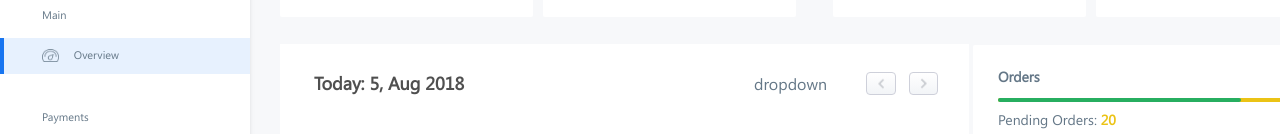
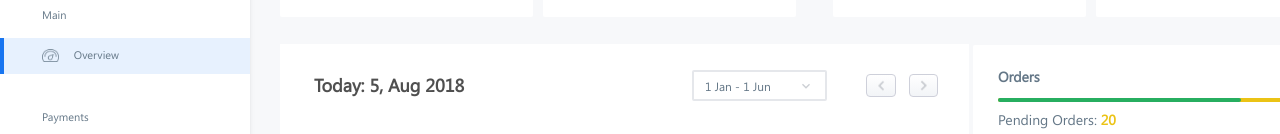
Before and after one commit to Joetech12/transmonitor, a React (Vite) app: page / in a window 1280 px wide. Shown: the part 151-285 px from the top of the page. Built offline with nearby package versions, Linux system fonts and the light colour scheme.

Commit message:
implemented sticky sidebar

```diff
--- a/src/components/overviewPage/BigChartRow.jsx
+++ b/src/components/overviewPage/BigChartRow.jsx
@@ -2,6 +2,7 @@ import { useEffect, useState } from "react";
 import BigChart from "/images/big_chart.png";
 
 import SmallProgressCard from "./SmallProgressCard";
+import { MdKeyboardArrowDown } from "react-icons/md";
 
 console.log({ BigChart });
 
@@ -23,7 +24,10 @@ const BigChartRow = () => {
             Today: 5, Aug 2018
           </p>
           <div className='flex items-center space-x-[39.23px]'>
-            <div className=''>dropdown</div>
+            <div className='flex items-center justify-between w-[135px] border-[2px] h-[31px] rounded-[2px] px-[11px] py-[10px] cursor-pointer'>
+              <p className='text-[12px]'>1 Jan - 1 Jun</p>
+              <MdKeyboardArrowDown className='text-[16px] text-[#CCCFD4] ' />
+            </div>
             <div className='flex items-center space-x-[13.28px]'>
               <div className='flex justify-center items-center border bg-gradient-to-t from-[#F2F4F7] hover:from-[#e1e2e5] to-white border-[#CED0DA] rounded-[4px] h-[22.97px] w-[29.36px] cursor-pointer'>
                 <img
--- a/src/components/sidebar/FullSideBar.jsx
+++ b/src/components/sidebar/FullSideBar.jsx
@@ -2,7 +2,7 @@ import MenuItem from "./MenuItem";
 
 const FullSideBar = () => {
   return (
-    <div className='h-full bg-white shadow-md pt-[33px] '>
+    <div className='min-h-screen lg:h-screen bg-white shadow-md pt-[33px] lg:sticky lg:top-[60px]'>
       <div className='ml-[30px] btn btn-secondary font-secondaryBold tracking-[0.2px] rounded-[30px] text-[12px] text-white  w-[163px] hidden lg:flex'>
         GENERATE INVOICE
       </div>
--- a/src/layouts/DashboardLayout.jsx
+++ b/src/layouts/DashboardLayout.jsx
@@ -8,7 +8,7 @@ const DashboardLayout = () => {
     <div>
       <Navbar />
       <div className='grid grid-cols-[100px_1fr] md:grid-cols-[250px_1fr] min-h-screen mt-[60px]'>
-        <FullSideBar />
+          <FullSideBar />
         <div className='pt-[33px] pl-[20px] md:pl-[30px] pr-[30px] lg:pr-[80px] pb-[50px]'>
           <Outlet />
         </div>
```
